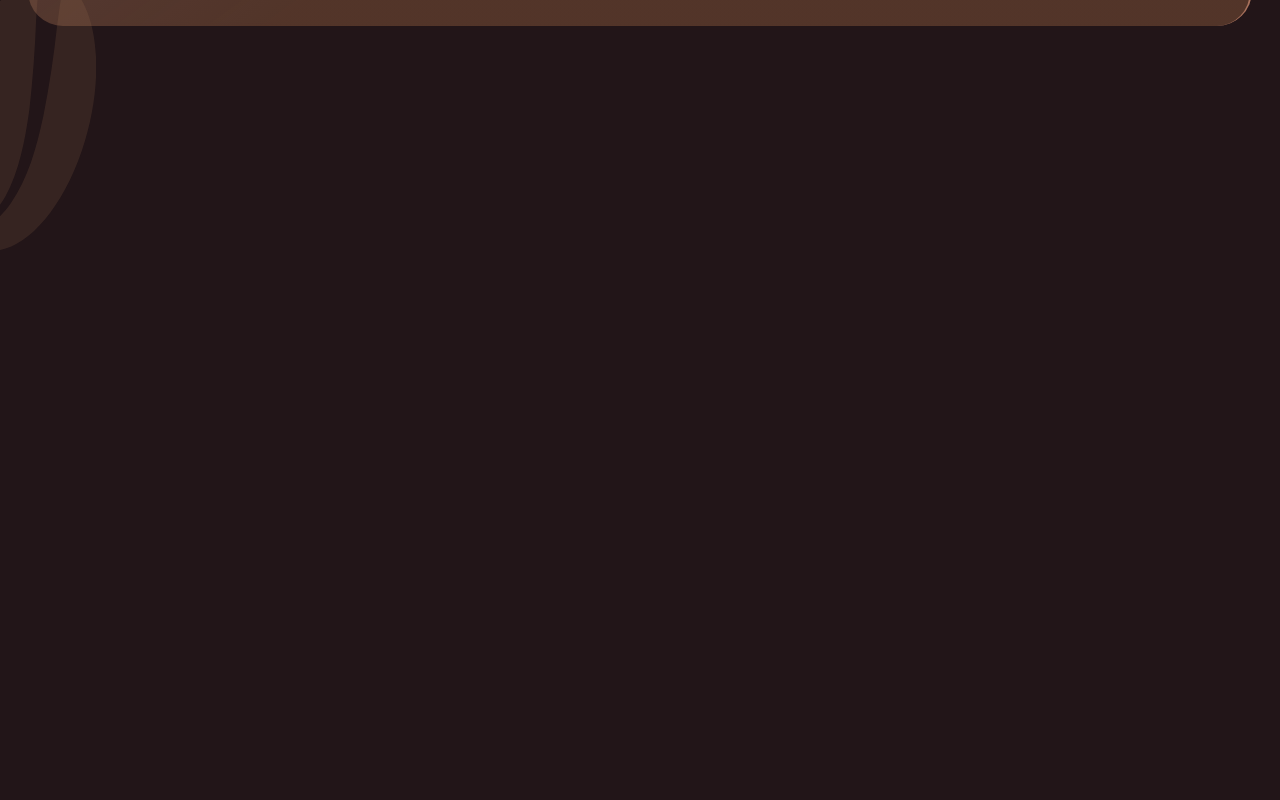
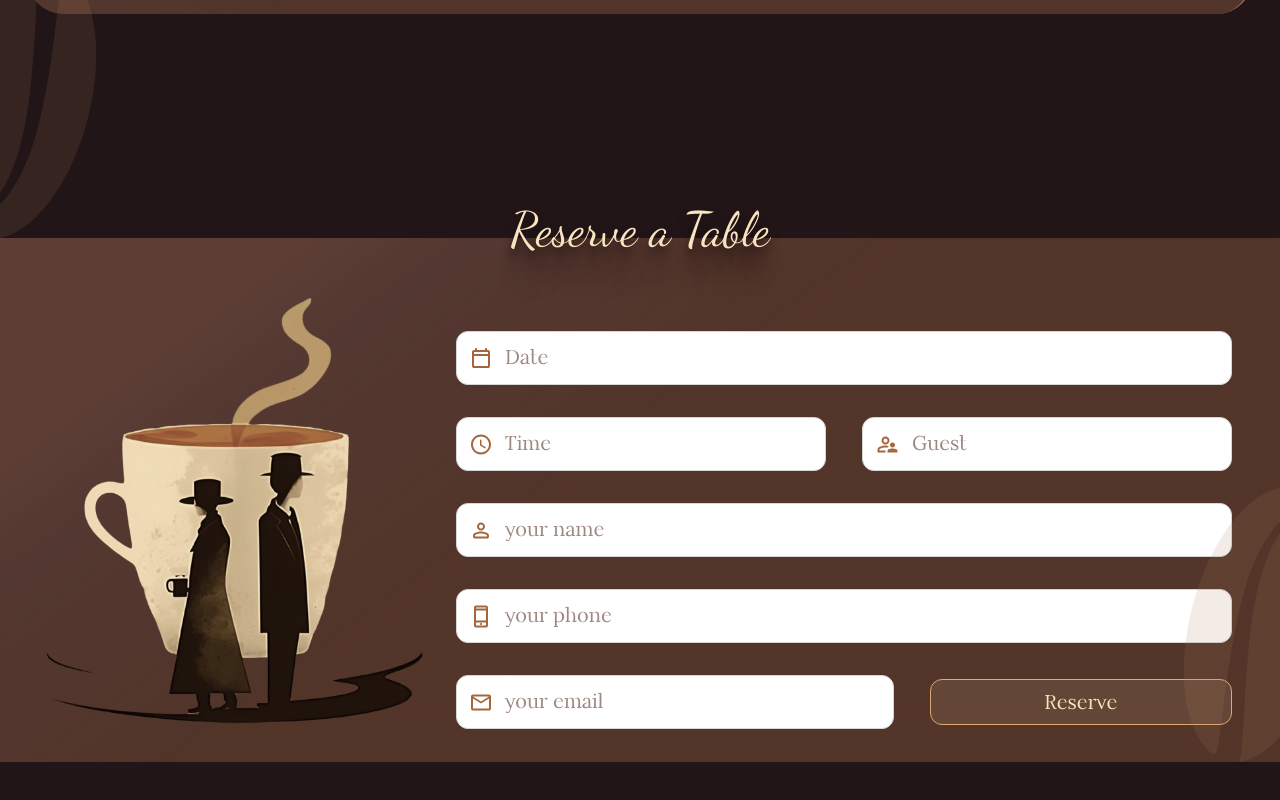
Before and after one commit to AmirHashemi77/coffeshop, a React (Create React App) app: page / in a window 1280 px wide. Shown: the part 2291-3091 px from the top of the page. Before the commit the page ends 2541 px from the top, so only its background shows below. Built offline with nearby package versions, Linux system fonts and the light colour scheme; the HTML template or start-up script is replaced by a standard one.

Commit message:
add reserve form

```diff
--- a/src/App.js
+++ b/src/App.js
@@ -7,6 +7,7 @@
 import StoryCardSlider from './Component/CardSlider/StoryCardSlider';
 import Services from './Component/ServicesSection/Services';
 import OfferSection from './Component/OfferSection/OfferSection';
+import ReservForm from './Component/ReservForm/ReservForm';
 
 
 
@@ -26,18 +27,14 @@
         <HeroMd/>
         <MdBackground/>
       </div>
-
       {/* card slider */}
       <StoryCardSlider/>
-
       {/* services section */}
       <Services/>
-
-
-
       {/* offer section */}
-
       <OfferSection/>
+      {/* reserv a table */}
+      <ReservForm/>
     </>
   );
 };
--- a/src/Component/OfferSection/OfferSection.js
+++ b/src/Component/OfferSection/OfferSection.js
@@ -4,9 +4,9 @@
     return (
         <div className='w-full my-16 relative md:my-32'>
             <div className='max-w-7xl mx-auto px-7'>
-                <div className='w-full card-border-right my-12 mx-auto pt-7 relative bg-card-slider2'>
+                <div className='w-full card-border-right my-12 mx-auto py-7 relative bg-card-slider2'>
                         <h4 className='section-title text-shadow absolute z-10 left-11 -top-6 md:text-5xl md:-top-8'>Offer</h4>
-                        <div className='flex flex-col-reverse justify-between items-center w-full py-7 px-10 md:flex-row'>
+                        <div className='flex flex-col-reverse justify-between items-center w-full py-2 px-10 md:flex-row'>
                             <div className='flex flex-col justify-between items-center gap-8 w-full md:flex-1 md:items-start'>
                                 <h5 className='section-title capitalize text-center !font-leiko '>Up to <span className='text-5xl'>50%</span> off</h5>
                                 <p className='text-white text-xs text-center line-clamp-3 font-leiko font-normal leading-8 md:text-start md:text-sm md:leading-8'>
@@ -14,7 +14,7 @@
                                 </p>
                                 <button className='btn rounded-3xl py-2 px-3 w-full text-[#F8E4BE] font-leiko capitalize bg-btn2 lg:text-2xl lg:px-7 md:w-auto'>Shop Now</button>
                             </div>
-                            <img src="/images/product/cea2f73f692d663ab2e2f8cf3ab8cefb.png" alt="product" className='max-w-sm h-80 md2:w-96 object-contain object-center'/>
+                            <img src="/images/product/cea2f73f692d663ab2e2f8cf3ab8cefb.png" alt="product" className='max-w-sm w-64 h-80 md2:w-96 object-contain object-center'/>
                         </div>
 
 
--- /dev/null
+++ b/src/Component/ReservForm/ReservForm.js
@@ -0,0 +1,47 @@
+import React from 'react';
+
+const ReservForm = () => {
+    return (
+        <div className='w-full relative bg-card-slider2 !rounded-none my-16 md:my-56'>
+            <div className='w-full max-w-7xl mx-auto p-7'>
+                <h4 className='section-title text-shadow absolute z-10 left-1/2 -translate-x-1/2 -top-6 md:text-5xl md:-top-8'>Reserve a Table</h4>
+                <div className='flex flex-col items-center justify-between w-full md:flex-row md:pt-5'>
+                    <img src="/images/Reserve Img.png" alt=""  className='w-full md:w-1/3'/>
+                    <form className='flex flex-col items-center md:grid md:grid-cols-12 gap-x-9 gap-y-8 w-full px-5 mt-10 md:w-2/3'>
+                            <div className='flex items-center col-start-1 col-end-13 bg-white w-full border border-[#D6D6D6] rounded-xl px-3'>
+                                <img src="/images/icon/material-symbols_calendar-today-outline-rounded.svg" alt="" />
+                                <input type="text" placeholder='Date' className='form-input'/>
+                            </div>
+                            <div className='flex items-center  bg-white w-full border border-[#D6D6D6] rounded-xl px-3 md2:col-start-1 md2:col-end-7'>
+                                <img src="/images/icon/ic_round-access-time.svg" alt="" />
+                                <input type="text" placeholder='Time' className='form-input'/>
+                            </div>
+                            <div className='flex items-center  bg-white w-full border border-[#D6D6D6] rounded-xl px-3 md2:col-start-7 md:col-end-13'>
+                                <img src="/images/icon/material-symbols_supervisor-account-outline.svg" alt="" />
+                                <input type="text" placeholder='Guest' className='form-input'/>
+                            </div>
+                            <div className='flex items-center col-start-1 col-end-13 bg-white w-full border border-[#D6D6D6] rounded-xl px-3'>
+                                <img src="/images/icon/material-symbols_person-outline-rounded.svg" alt="" />
+                                <input type="text" placeholder='your name' className='form-input'/>
+                            </div>
+                            <div className='flex items-center col-start-1 col-end-13 bg-white w-full border border-[#D6D6D6] rounded-xl px-3'>
+                                <img src="/images/icon/material-symbols_phone-iphone-outline.svg" alt="" />
+                                <input type="text" placeholder='your phone' className='form-input'/>
+                            </div>
+                            <div className='flex items-center  bg-white w-full border border-[#D6D6D6] rounded-xl px-3 md2:col-start-1 md2:col-end-8'>
+                                <img src="/images/icon/ic_outline-email.svg" alt="" />
+                                <input type="text" placeholder='your email' className='form-input'/>
+                            </div>
+                            <button className='btn rounded-xl py-2 w-full text-[#F8E4BE] font-leiko capitalize bg-btn lg:text-xl lg:px-7 md:w-auto md2:col-start-8 md2:col-end-13'>Reserve</button>
+                    </form>
+
+                </div>
+            </div>
+            <div className='hidden absolute -bottom-0 -right-3 rotate-180 md:block z-0'>
+                <img src="/images/icon/bg-cofe2.svg" alt="" />
+            </div>
+        </div>
+    );
+};
+
+export default ReservForm;
--- a/src/index.css
+++ b/src/index.css
@@ -127,7 +127,7 @@
       ) 1 100%; */
   }
   .section-title{
-    @apply font-dancingScript text-4xl text-[#F8E4BE] ;
+    @apply font-dancingScript text-4xl text-[#F8E4BE] text-center;
   }
 
   .bg-btn{
@@ -136,3 +136,11 @@
   .bg-btn2{
     background: rgba(247, 225, 188, 0.30);
   }
+  .form-input{
+    padding: 14px 24px 14px 12px;
+    border-radius: 12px;
+    @apply placeholder:text-[#9D8781] placeholder:font-leiko placeholder:text-base md2:placeholder:text-xl w-full
+  }
+  .form-input:focus{
+    outline: none;
+  }
```
